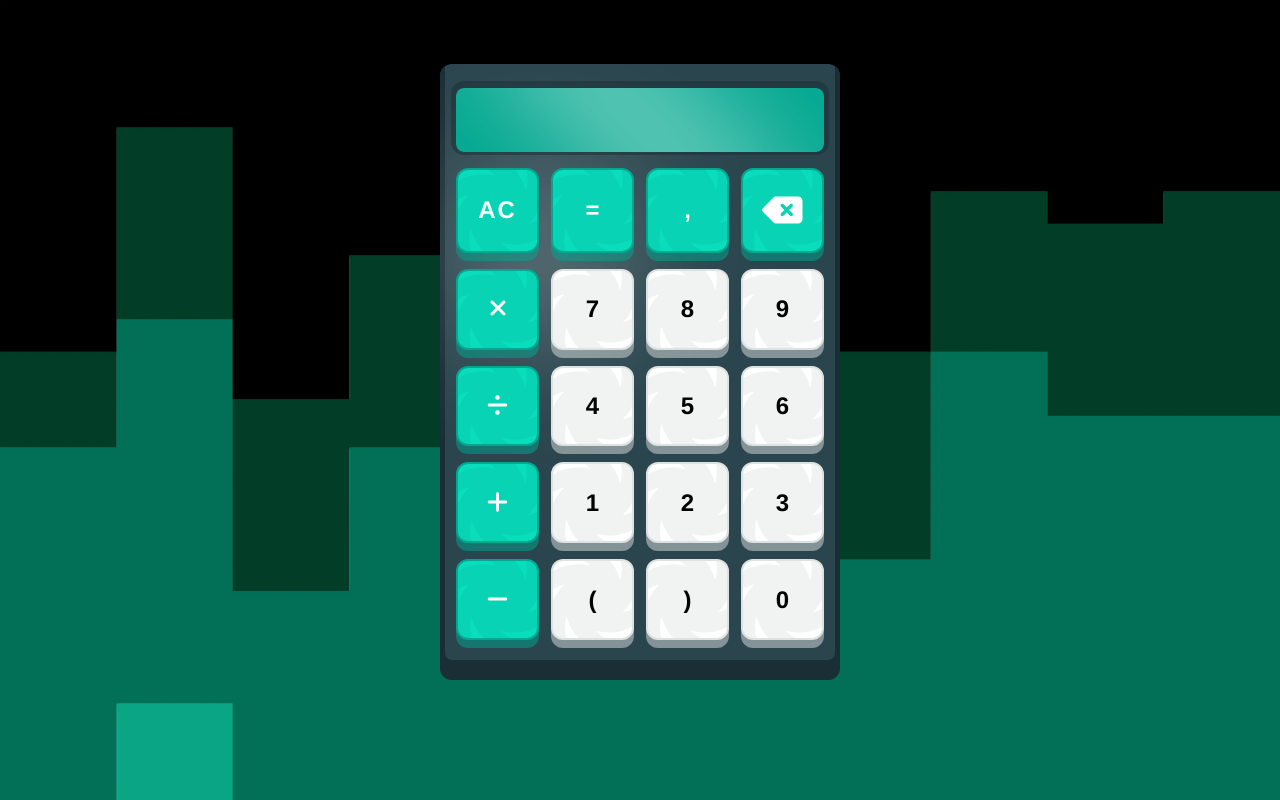
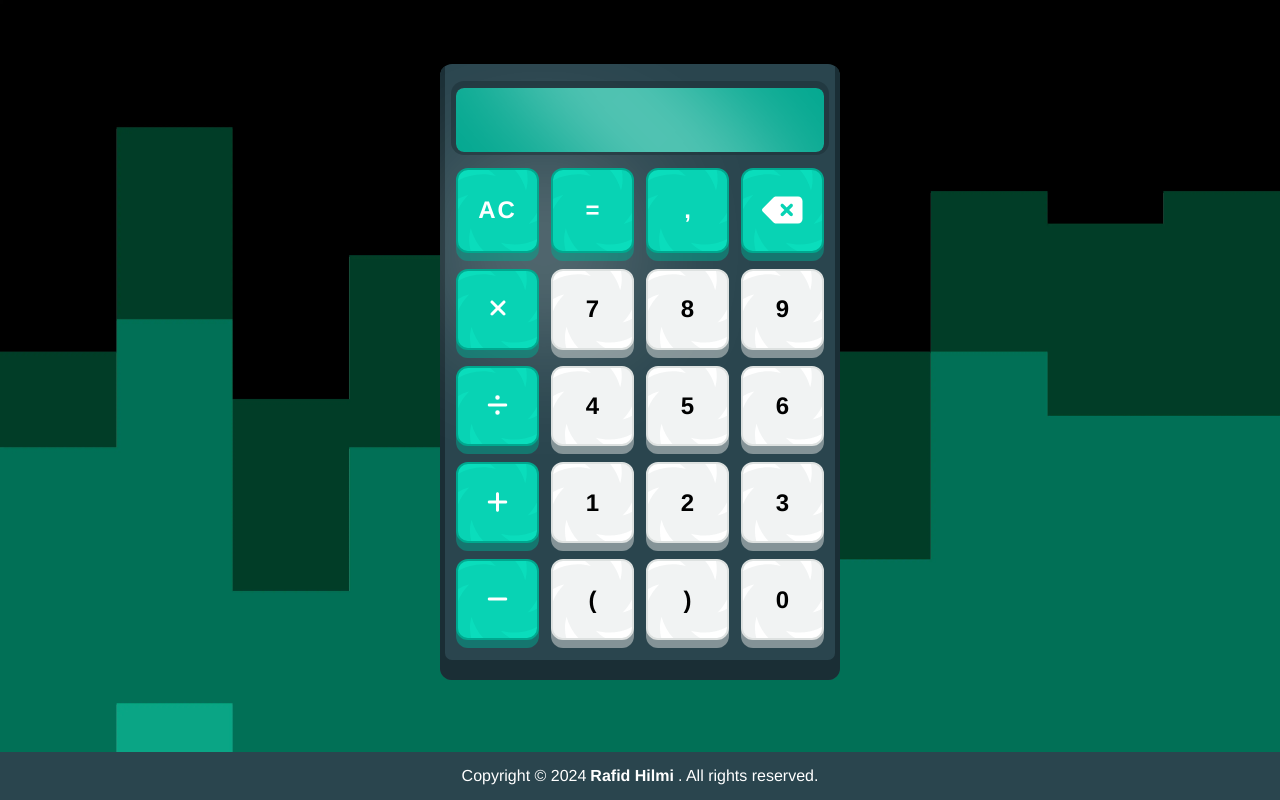
Before and after one commit to RazorPG/calculator-app, a Vue app: page / in a window 1280 px wide. Built offline with nearby package versions, Linux system fonts and the light colour scheme.

Commit message:
memperbaiki bagian Footer component

```diff
--- a/src/App.vue
+++ b/src/App.vue
@@ -1,4 +1,5 @@
 <template>
+  <div id="app">
     <Transition name="route">
       <router-view
         :displayValueLayout="displayValue"
@@ -13,17 +14,19 @@
         @updateFormattedDisplayApp="updateFormattedDisplayValue"
       />
     </Transition>
+    <Footer />
+  </div>
 </template>
 
 <script>
   import { onMounted, watch } from 'vue'
   import { useRoute } from 'vue-router'
-  // import Footer from './components/Footer.vue'
+  import Footer from './components/Footer.vue'
   export default {
     name: 'App',
-    // components: {
-    //   Footer,
-    // },
+    components: {
+      Footer,
+    },
     data: function () {
       return {
         displayValue: '',
```
Lines whose indentation alone changed are shown as unchanged.
